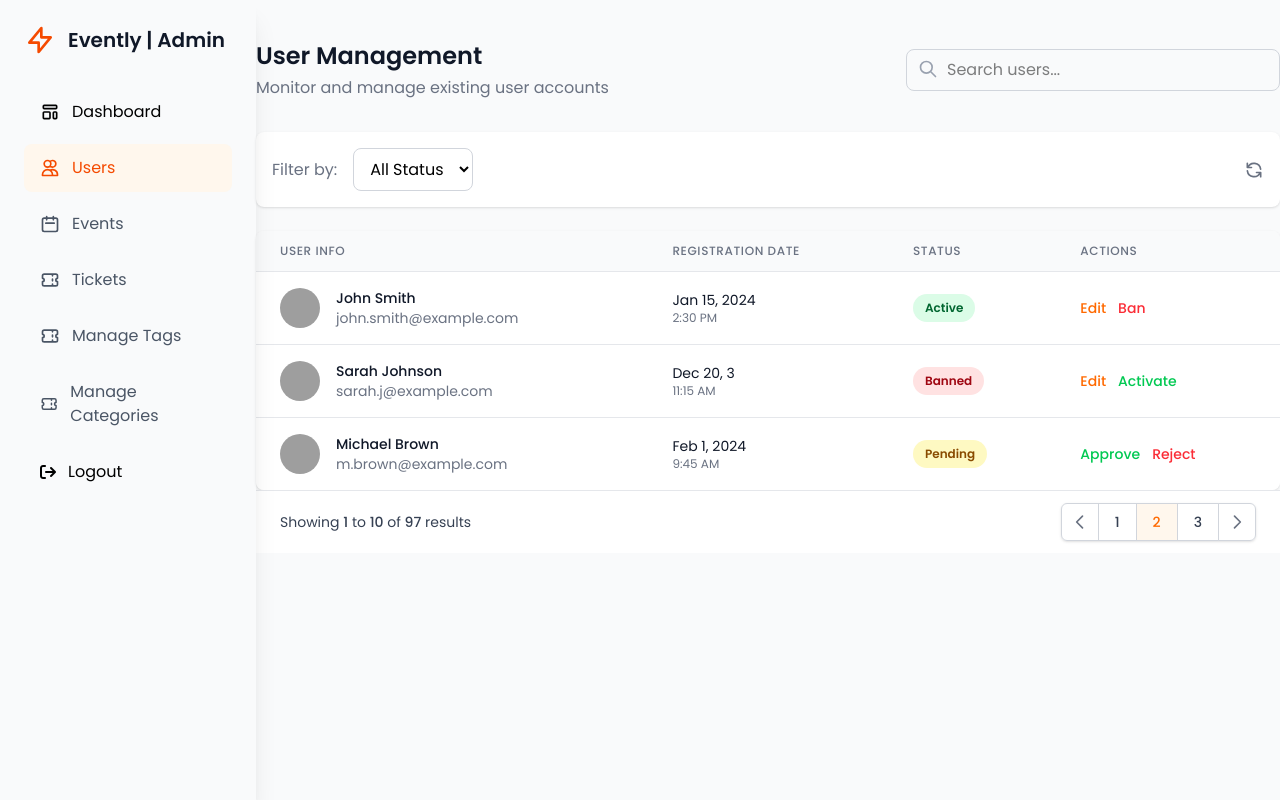
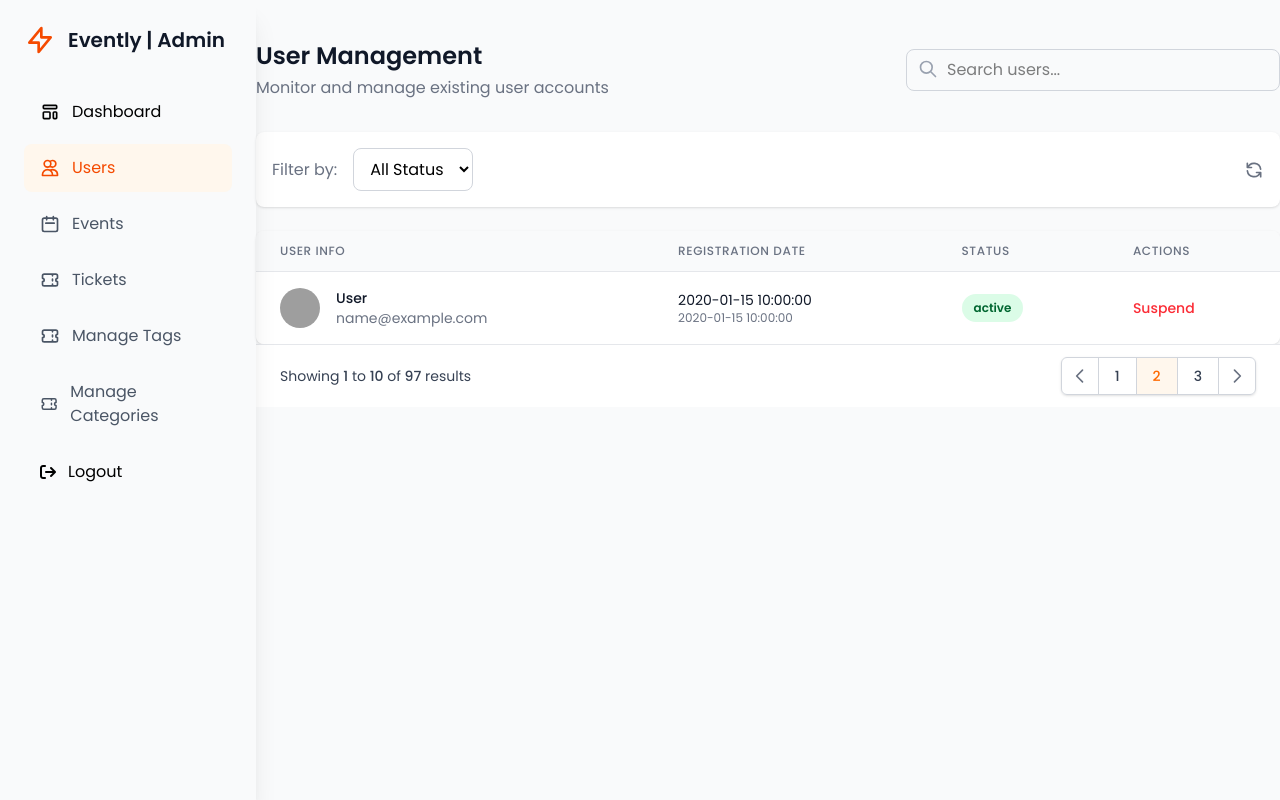
Before and after one commit to Skayologie/Eventbrite, a PHP site: the page made by app/views/back/users.twig in a window 1280 px wide. Run offline with PHP 8.4, Linux system fonts and the light colour scheme; the template is opened without the code that fills it: most values are stand-ins (such as "Sample title", 1, 10 or a date in 2020); some libraries are stand-ins or nearby versions; grey boxes are pictures that could not be loaded.

Commit message:
feat : create the users manager method for suspend users and active users

```diff
--- a/app/views/back/users.twig
+++ b/app/views/back/users.twig
@@ -76,90 +76,44 @@
                     </tr>
                     </thead>
                     <tbody class="bg-white divide-y divide-gray-200">
-                    <!-- Active User -->
-                    <tr class="hover:bg-gray-50 transition-colors">
-                        <td class="px-6 py-4">
-                            <div class="flex items-center">
-                                <img class="h-10 w-10 rounded-full object-cover" src="https://randomuser.me/api/portraits/men/1.jpg" alt="User avatar"/>
-                                <div class="ml-4">
-                                    <div class="text-sm font-medium text-gray-900">John Smith</div>
-                                    <div class="text-sm text-gray-500">john.smith@example.com</div>
-                                </div>
-                            </div>
-                        </td>
-                        <td class="px-6 py-4 whitespace-nowrap">
-                            <div class="text-sm text-gray-900">Jan 15, 2024</div>
-                            <div class="text-xs text-gray-500">2:30 PM</div>
-                        </td>
-                        <td class="px-6 py-4 whitespace-nowrap">
-                    <span class="px-3 py-1 inline-flex text-xs leading-5 font-semibold rounded-full bg-green-100 text-green-800">
-                      Active
-                    </span>
-                        </td>
-                        <td class="px-6 py-4 whitespace-nowrap text-sm font-medium">
-                            <div class="flex items-center gap-3">
-                                <button class="text-orange-500 hover:text-orange-600 transition-colors">Edit</button>
-                                <button class="text-red-500 hover:text-red-600 transition-colors">Ban</button>
-                            </div>
-                        </td>
-                    </tr>
 
-                    <!-- Banned User -->
-                    <tr class="hover:bg-gray-50 transition-colors">
-                        <td class="px-6 py-4">
-                            <div class="flex items-center">
-                                <img class="h-10 w-10 rounded-full object-cover" src="https://randomuser.me/api/portraits/women/2.jpg" alt="User avatar"/>
-                                <div class="ml-4">
-                                    <div class="text-sm font-medium text-gray-900">Sarah Johnson</div>
-                                    <div class="text-sm text-gray-500">sarah.j@example.com</div>
-                                </div>
-                            </div>
-                        </td>
-                        <td class="px-6 py-4 whitespace-nowrap">
-                            <div class="text-sm text-gray-900">Dec 20, 3</div>
-                            <div class="text-xs text-gray-500">11:15 AM</div>
-                        </td>
-                        <td class="px-6 py-4 whitespace-nowrap">
-                    <span class="px-3 py-1 inline-flex text-xs leading-5 font-semibold rounded-full bg-red-100 text-red-800">
-                      Banned
-                    </span>
-                        </td>
-                        <td class="px-6 py-4 whitespace-nowrap text-sm font-medium">
-                            <div class="flex items-center gap-3">
-                                <button class="text-orange-500 hover:text-orange-600 transition-colors">Edit</button>
-                                <button class="text-green-500 hover:text-green-600 transition-colors">Activate</button>
-                            </div>
-                        </td>
-                    </tr>
-
+                    {% for user in Users %}
                         <!-- Pending User -->
                         <tr class="hover:bg-gray-50 transition-colors">
                             <td class="px-6 py-4">
                                 <div class="flex items-center">
                                     <img class="h-10 w-10 rounded-full object-cover" src="https://randomuser.me/api/portraits/men/3.jpg" alt="User avatar"/>
                                     <div class="ml-4">
-                                    <div class="text-sm font-medium text-gray-900">Michael Brown</div>
-                                    <div class="text-sm text-gray-500">m.brown@example.com</div>
+                                        <div class="text-sm font-medium text-gray-900">{{ user.fullname }}</div>
+                                        <div class="text-sm text-gray-500">{{user.email}}</div>
                                     </div>
                                 </div>
                             </td>
                             <td class="px-6 py-4 whitespace-nowrap">
-                            <div class="text-sm text-gray-900">Feb 1, 2024</div>
-                            <div class="text-xs text-gray-500">9:45 AM</div>
+                                <div class="text-sm text-gray-900">{{ user.DateJoined }}</div>
+                                <div class="text-xs text-gray-500">{{ user.TimeJoined }}</div>
                             </td>
                             <td class="px-6 py-4 whitespace-nowrap">
-                    <span class="px-3 py-1 inline-flex text-xs leading-5 font-semibold rounded-full bg-yellow-100 text-yellow-800">
-                      Pending
+                    <span class="px-3 py-1 inline-flex text-xs leading-5 font-semibold rounded-full
+                            {% if user.status == "active" %}
+                                bg-green-100 text-green-800
+                            {% elseif user.status == "suspend" %}
+                                bg-red-100 text-red-800
+                            {% endif %}">
+                      {{ user.status }}
                     </span>
                             </td>
                             <td class="px-6 py-4 whitespace-nowrap text-sm font-medium">
                                 <div class="flex items-center gap-3">
-                                <button class="text-green-500 hover:text-green-600 transition-colors">Approve</button>
-                                <button class="text-red-500 hover:text-red-600 transition-colors">Reject</button>
+                                    {% if user.status == "active" %}
+                                        <a href="/Admin/Users/ManageUsers/{{ user.user_id }}/suspend"><button class="text-red-500 hover:text-red-600 transition-colors">Suspend</button></a>
+                                    {% elseif user.status == "suspend" %}
+                                        <a href="/Admin/Users/ManageUsers/{{ user.user_id }}/active"><button class="text-green-500 hover:text-green-600 transition-colors">Active</button></a>
+                                    {% endif %}
                                 </div>
                             </td>
                         </tr>
-
+                    {% endfor %}
                     <!-- Add more user rows as needed -->
                     </tbody>
                 </table>
--- a/public/index.php
+++ b/public/index.php
@@ -34,10 +34,13 @@ $router->get("/Organizer/EventDetails/{id}",EventController::class, "EventDetail
 $router->get("/Organizer/MyEvents",EventController::class, "GetMyEvents");
 $router->get("/ChangeRole",UserController::class, "switch_role");
 $router->get("/logout",Auth::class, "logout");
+
 $router->get("/Admin/Dashboard",DashboardController::class, "index");
 $router->get("/Admin/Users",UserController::class, "index");
+$router->get("/Admin/Users/ManageUsers/{id}/{option}",UserController::class, "SuspendactiveUser");
 $router->get("/Admin/Events",EventController::class, "index");
 $router->get("/Admin/Events/ManageEvent/{id}/{option}",EventController::class, "ApproveRejectEvent");
+
 $router->get("/checkRole",UserController::class, "checkRole");
 
 //Tag
```
Also changed, not shown: app/controllers/UserController.php (+15 -1 lines), app/models/UserModel.php (+12 -0 lines). Lines whose indentation alone changed are shown as unchanged.
